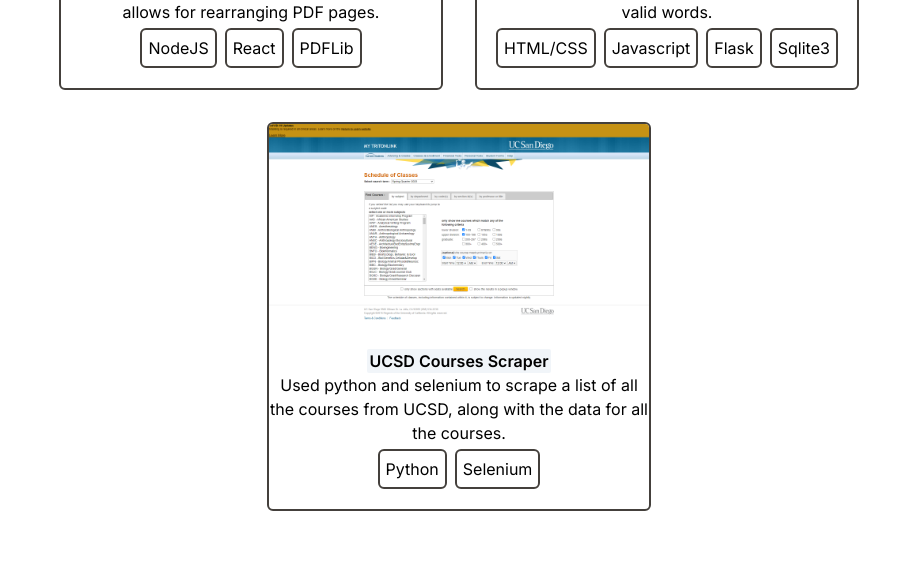
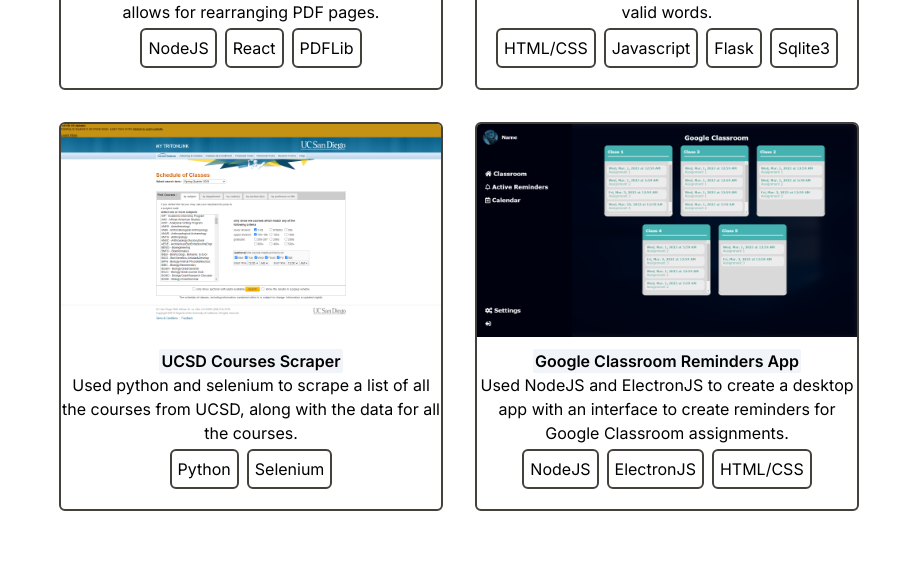
Before and after one commit to newracket/Portfolio-Old, a React (Vite) app: page / in a window 1280 px wide. Shown: the part 2007-2568 px from the top of the page, without its empty margins (181-1098 px from the left). Built offline with nearby package versions, Linux system fonts and the light colour scheme.

Commit message:
Added gc reminders to portfolio

```diff
--- a/src/data/projectsData.ts
+++ b/src/data/projectsData.ts
@@ -57,4 +57,12 @@
     skills: ["Python", "Selenium"],
     image: "classes_scraper.png",
   },
+  {
+    title: "Google Classroom Reminders App",
+    description:
+      "Used NodeJS and ElectronJS to create a desktop app with an interface to create reminders for Google Classroom assignments.",
+    link: "https://github.com/newracket/Google-Classroom-Reminders-App",
+    skills: ["NodeJS", "ElectronJS", "HTML/CSS"],
+    image: "gc_reminders.png",
+  },
 ] as ProjectType[];
```
Also changed, not shown: public/assets/projects/gc_reminders.png (added).
